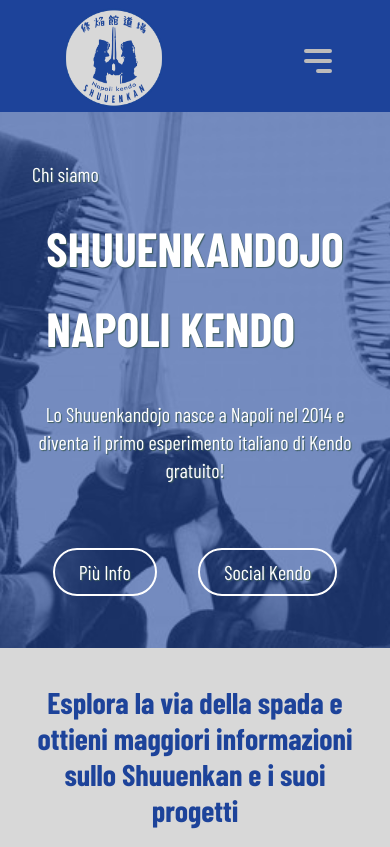
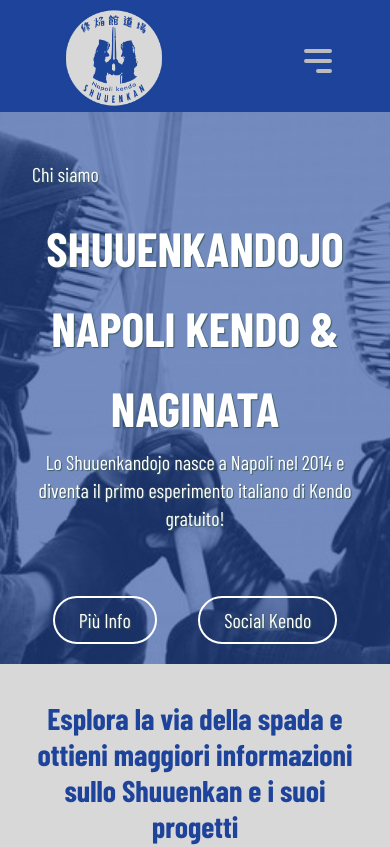
Before and after one commit to RiccardoElena/Shuuenkan, a Next.js app: page / in a window 390 px wide. Shown: the top 847 px of the page. Built offline with nearby package versions, Linux system fonts and the light colour scheme; a web font is replaced by a local one.

Commit message:
Fixed Text Size Error

```diff
--- a/components/2-molecules/HeroContent.js
+++ b/components/2-molecules/HeroContent.js
@@ -11,12 +11,13 @@
           Chi siamo
         </p>
         <h1
-          className={`xl:text-8xl hmd:text-7xl md:text-6xl sm:text-8xl xsm:text-6xl text-5xl font-bold text-left w-fit mx-auto ${styles.lineHeight}`}
+          className={`xl:text-8xl hmd:text-7xl md:text-6xl sm:text-8xl xsm:text-6xl text-5xl font-bold sm:text-left text-center w-fit mx-auto ${styles.lineHeight}`}
         >
           SHUUENKANDOJO <br />
-          NAPOLI KENDO
+          NAPOLI KENDO &<br />
+          NAGINATA
         </h1>
-        <p className='lg:text-2xl text-xl sm:text-2xl md:text-left text-center lg:mx-16 mx-8 sm:py-12 py-8 pb-30'>
+        <p className='lg:text-2xl text-xl sm:text-2xl md:text-left text-center lg:mx-16 mx-8 sm:py-12 py-0 pb-26'>
           Lo Shuuenkandojo nasce a Napoli nel 2014 e diventa il primo
           esperimento italiano di Kendo gratuito!
           <div className='py-16 flex justify-between md:mx-auto sm:mx-14 mx-auto md:pb-40 pb-5'>
--- a/components/3-organism/Progetti.js
+++ b/components/3-organism/Progetti.js
@@ -48,10 +48,10 @@
   return (
     <>
       <div className='lg:pt-36 pt-28 blue'>
-        <div className='blue container xl:py-36 hlg:py-32 lg:py-36 hmd:py-24 md:py-20 sm:py-16 xsm:py-12 py-8 mx-auto'>
+        <div className='blue container xl:py-36 hlg:py-32 lg:py-36 hmd:py-24 md:py-15 sm:py-24 xsm:py-20 py-8 mx-auto'>
           <div className='w-full float-center'>
             <motion.p
-              className=' text-8xl text-center text-pearl p-10'
+              className=' md:text-8xl sm:text-7xl text-6xl text-center text-pearl md:p-10 px-5 py-14'
               variants={variants} // Pass the variant object into Framer Motion
               initial='hidden' // Set the initial state to variants.hidden
               animate='enter' // Animated state to variants.enter
--- a/package.json
+++ b/package.json
@@ -13,7 +13,7 @@
     "@fortawesome/react-fontawesome": "^0.2.0",
     "babel-plugin-macros": "^3.1.0",
     "framer-motion": "^7.3.2",
-    "next": "^12.1.4",
+    "next": "^12.3.0",
     "react": "18.0.0",
     "react-dom": "18.0.0"
   },
```
Also changed, not shown: 1 other file (tests, documents, lock files or other folders).
